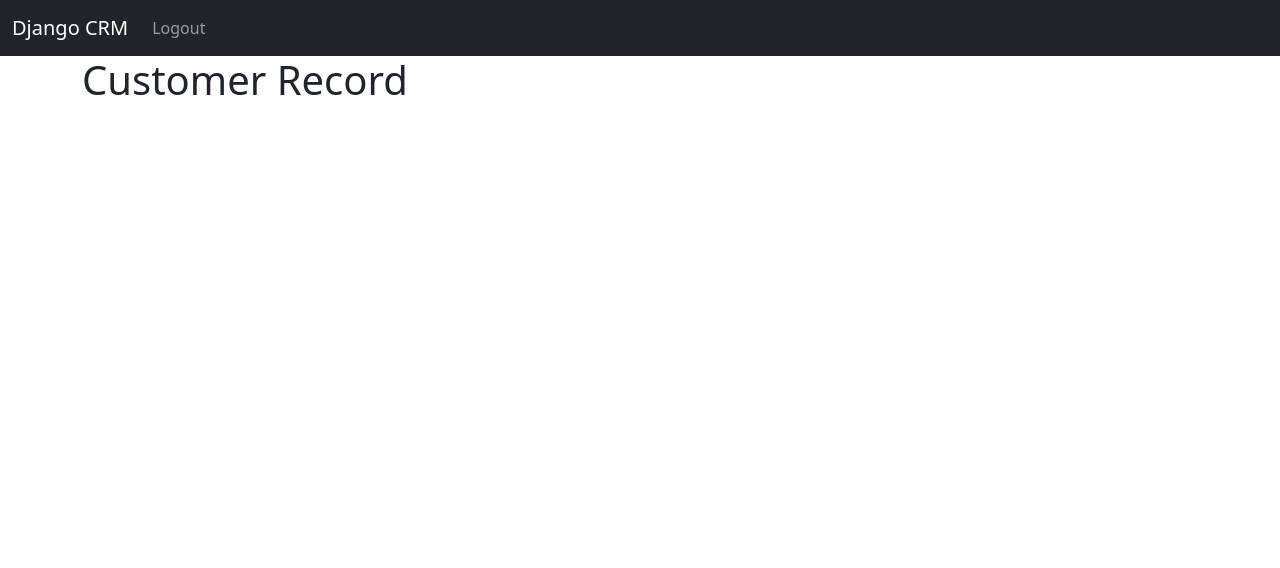
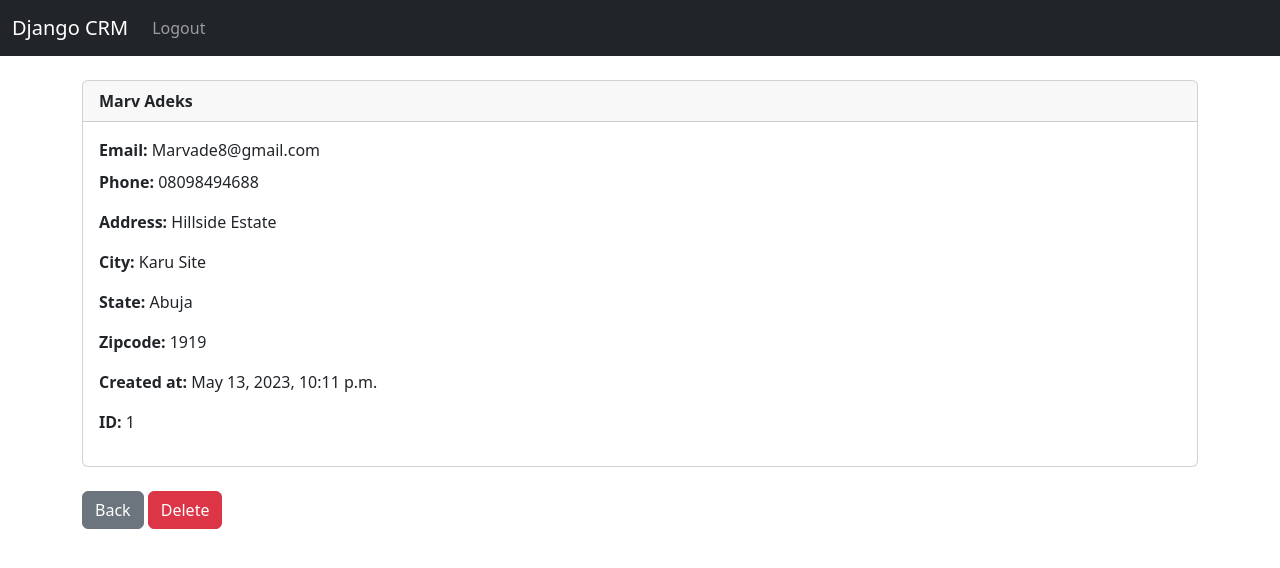
Before and after one commit to MarvsConcept/Django-CRM, a Django app: page /record/1 in a window 1280 px wide. Shown: the top 568 px of the page. Run offline with Django 4.2, Linux system fonts and the light colour scheme; a user stored in the database is signed in; data comes from the database, SQL or seed files in the repository; both versions use the stored data as it was after the commit.

Commit message:
Adding Cards with Bootstrap and also Setting up the Back and Delete button

```diff
--- a/website/templates/base.html
+++ b/website/templates/base.html
@@ -11,6 +11,7 @@
 </head>
 <body>
     {% include 'navbar.html' %}
+    <br>
     <div class="container">
         {% if messages %}
             {% for message in messages %}
--- a/website/templates/record.html
+++ b/website/templates/record.html
@@ -2,17 +2,30 @@
 
 {% block content %}
 
-<h1>Customer Record</h1>
+<div class="card">
+    <div class="card-header">
+      <strong>
+      {{ customer_record.first_name }}
+      {{ customer_record.last_name }}
+    </strong>
+    </div>
+    <div class="card-body">
+      <p class="card-title">
+          <strong>Email: </strong>{{ customer_record.email }} <p>
+          <strong>Phone: </strong>{{ customer_record.phone }} <p>
+          <strong>Address: </strong>{{ customer_record.address }} <p>
+          <strong>City: </strong>{{ customer_record.city }} <p>
+          <strong>State: </strong> {{ customer_record.state }} <p>
+          <strong>Zipcode: </strong>{{ customer_record.zipcode }} <p>
+          <strong>Created at: </strong>{{ customer_record.created_at }} <p>
+          <strong>ID: </strong>{{ customer_record.id }}
+      </p>
+    </div>
+  </div>
 
+<br>
+<a href="{% url 'Home' %}" class="btn btn-secondary">Back</a>
 
-{{ customer_record.first_name }} {{ customer_record.last_name }} <br>
-{{ customer_record.email }} <br>
-{{ customer_record.phone }} <br>
-{{ customer_record.address }} <br>
-{{ customer_record.city }} <br>
-{{ customer_record.state }} <br>
-{{ customer_record.zipcode }} <br>
-{{ customer_record.created_at }} <br>
-{{ customer_record.id }}
+<a href="{% url 'delete_record' customer_record.id %}" class="btn btn-danger">Delete</a>
 
 {% endblock %}
--- a/website/urls.py
+++ b/website/urls.py
@@ -7,4 +7,5 @@ urlpatterns = [
     path('logout/', views.logout_user, name="logout"),
     path('register/', views.register_user, name="register"),
     path('record/<int:pk>', views.customer_record, name="record"),
+    path('delete_record/<int:pk>', views.delete_record, name="delete_record"),
 ]
--- a/website/views.py
+++ b/website/views.py
@@ -52,7 +52,17 @@ def customer_record(request, pk):
     if request.user.is_authenticated:
         #Look Up Records
         customer_record = Record.objects.get(id=pk)
-        return render(request, 'record.html',)
+        return render(request, 'record.html', {'customer_record':customer_record})
     else:
         messages.success(request, "You must be logged in to view that page!")
         return redirect("Home")
+
+def delete_record(request, pk):
+    if request.user.is_authenticated:
+        delete_it = Record.objects.get(id=pk)
+        delete_it.delete()
+        messages.success(request, "Record Deleted Successfully")
+        return redirect('Home')
+    else:
+        messages.success(request, 'You must be Logged in to do that')
+        return redirect('Home')
```
Also changed, not shown: db.sqlite3.
